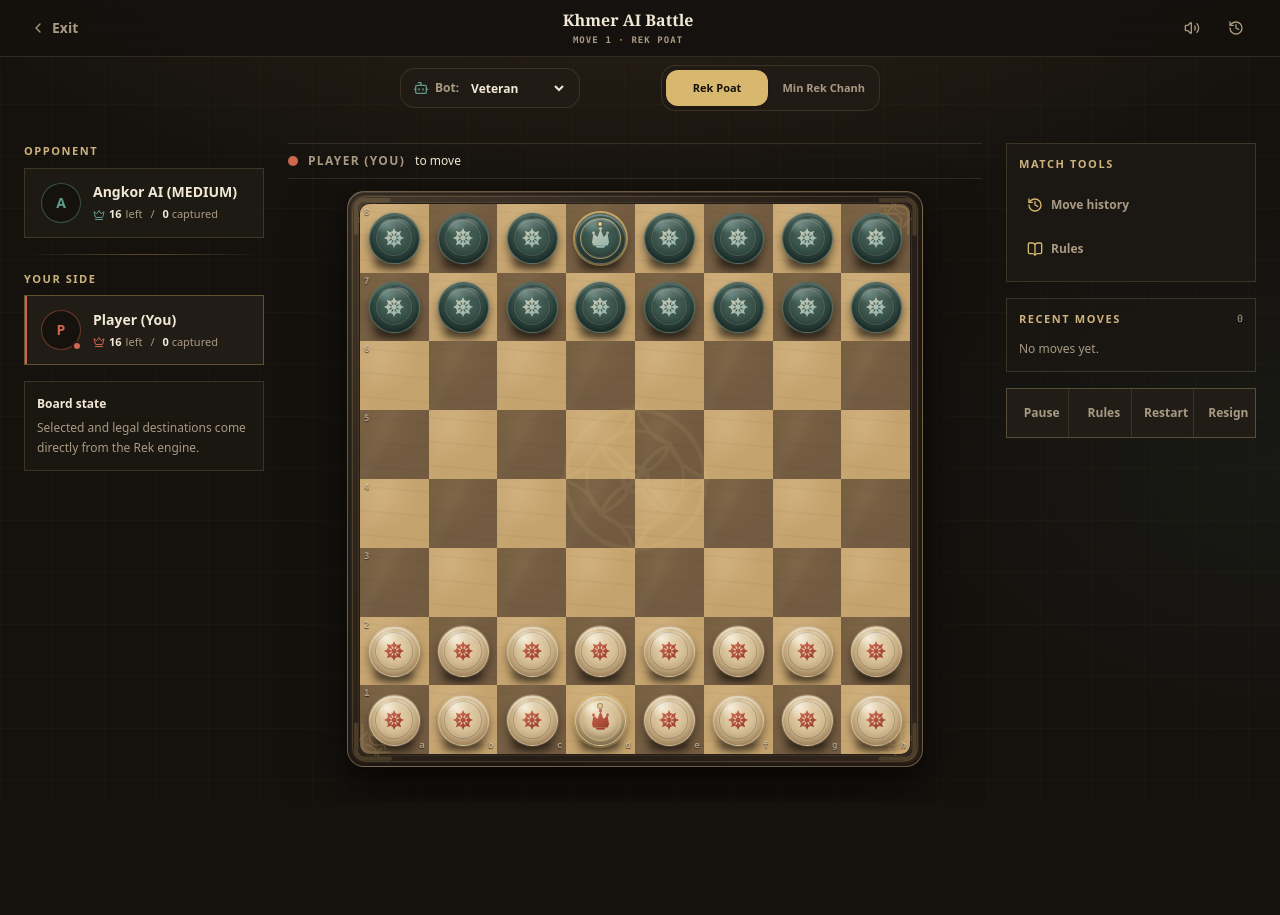
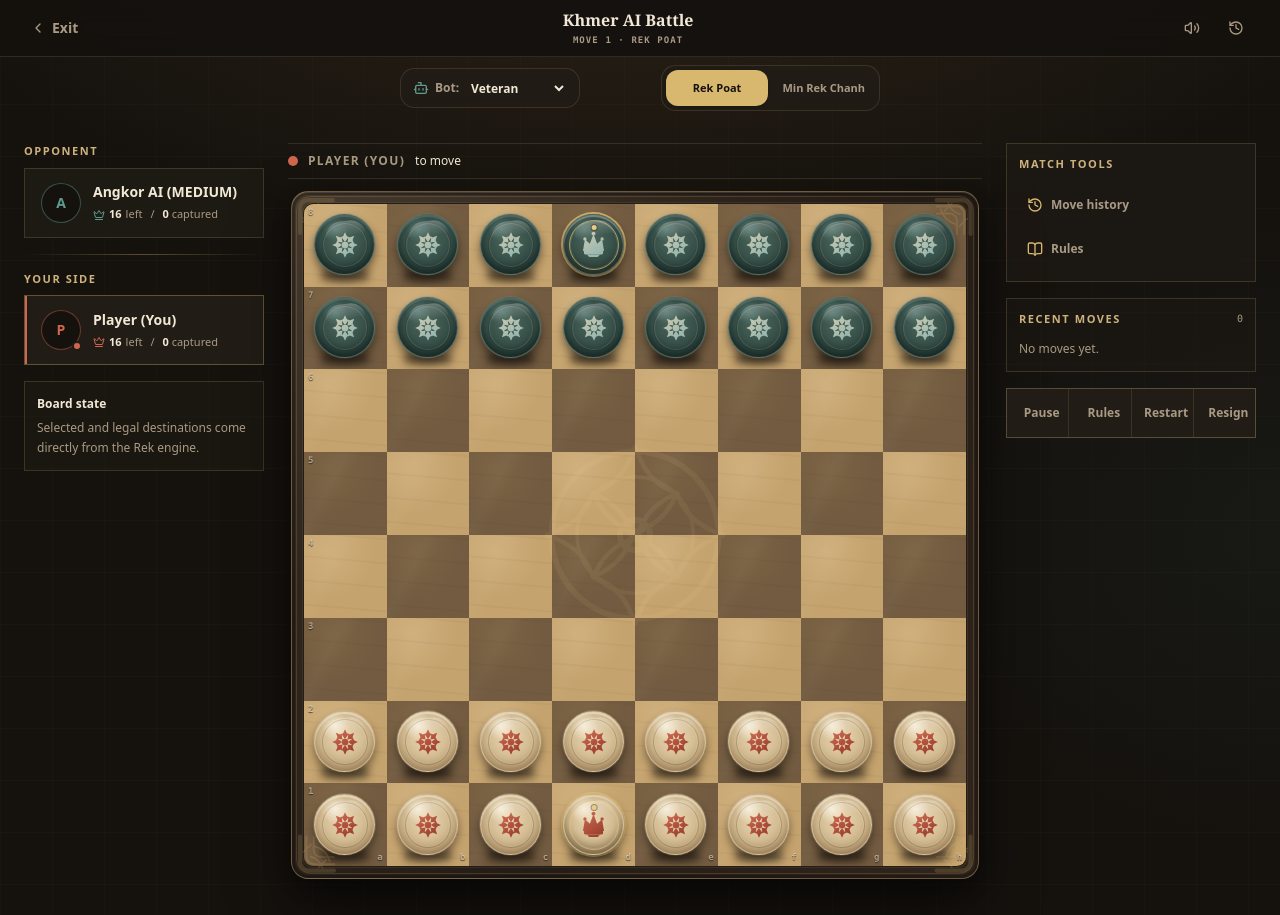
Before and after one commit to machxanht/Rek-Khmer-Chess, a Next.js app: page /play/ai in a window 1280 px wide. Before the commit the page ends 803 px from the top, so only its background shows below. Built offline with nearby package versions, Linux system fonts and the light colour scheme.

Commit message:
design: enlarge board and simplify tactical markers

```diff
--- a/components/game/board.tsx
+++ b/components/game/board.tsx
@@ -1,7 +1,6 @@
 'use client'
 
 import type { CSSProperties } from 'react'
-import { Zap } from 'lucide-react'
 import { cn } from '@/lib/utils'
 import { SIZE, rc, type Cell, type MoveResult } from '@/lib/rek/engine'
 import { PieceToken } from './piece-token'
@@ -33,7 +32,7 @@ export function Board({
   const cells = flipped ? [...order].reverse() : order
 
   return (
-    <div className="relative aspect-square w-full max-w-[min(94vw,36rem)] select-none touch-manipulation">
+    <div className="relative aspect-square w-full max-w-[43rem] select-none touch-manipulation">
       <div className="rek-board-shell h-full w-full">
         <span className="rek-board-corner rek-board-corner-tl" aria-hidden="true" />
         <span className="rek-board-corner rek-board-corner-tr" aria-hidden="true" />
@@ -73,12 +72,13 @@ export function Board({
               ? `${piece.player === 'you' ? 'White' : 'Black'} ${piece.king ? 'King' : 'piece'}`
               : 'empty'
             const actionLabel = isLegal ? ', legal destination' : ''
+            const threatLabel = isThreatened ? ', tactically threatened' : ''
 
             const pieceToken = piece ? (
               <PieceToken
                 piece={piece}
                 selected={isSelected}
-                className={cn(isWinnerKing && 'ring-4 ring-gold shadow-[0_0_24px_var(--gold-glow)]')}
+                className={cn(isWinnerKing && 'ring-2 ring-gold ring-offset-1 ring-offset-background')}
               />
             ) : null
 
@@ -88,7 +88,7 @@ export function Board({
                 type="button"
                 disabled={!interactive}
                 onClick={() => onSelect(index)}
-                aria-label={`${coord}, ${pieceLabel}${actionLabel}`}
+                aria-label={`${coord}, ${pieceLabel}${actionLabel}${threatLabel}`}
                 aria-pressed={isSelected || undefined}
                 className={cn(
                   'rek-board-square relative flex aspect-square items-center justify-center overflow-visible outline-none select-none touch-manipulation',
@@ -98,12 +98,12 @@ export function Board({
                 )}
               >
                 {col === 0 && (
-                  <span className="rek-coordinate pointer-events-none absolute top-0.5 left-1 font-mono text-[8px] font-bold sm:text-[9px]">
+                  <span className="rek-coordinate pointer-events-none absolute left-1 top-0.5 font-mono text-[7px] font-bold sm:text-[9px]">
                     {SIZE - row}
                   </span>
                 )}
                 {row === 7 && (
-                  <span className="rek-coordinate pointer-events-none absolute right-1 bottom-0.5 font-mono text-[8px] font-bold sm:text-[9px]">
+                  <span className="rek-coordinate pointer-events-none absolute bottom-0.5 right-1 font-mono text-[7px] font-bold sm:text-[9px]">
                     {String.fromCharCode(97 + col)}
                   </span>
                 )}
@@ -140,12 +140,10 @@ export function Board({
 
                 {isThreatened && (
                   <span
-                    className="absolute top-1 right-1 z-30 flex size-4 items-center justify-center rounded-full bg-destructive shadow-lg ring-2 ring-background"
+                    className="absolute right-1 top-1 z-30 size-2 border border-background/80 bg-destructive"
                     aria-hidden="true"
-                    title="Under attack!"
-                  >
-                    <Zap className="size-2.5 text-white" />
-                  </span>
+                    title="Tactically threatened"
+                  />
                 )}
 
                 {isLegal && !piece && !isRek && !isPoat && (
```
